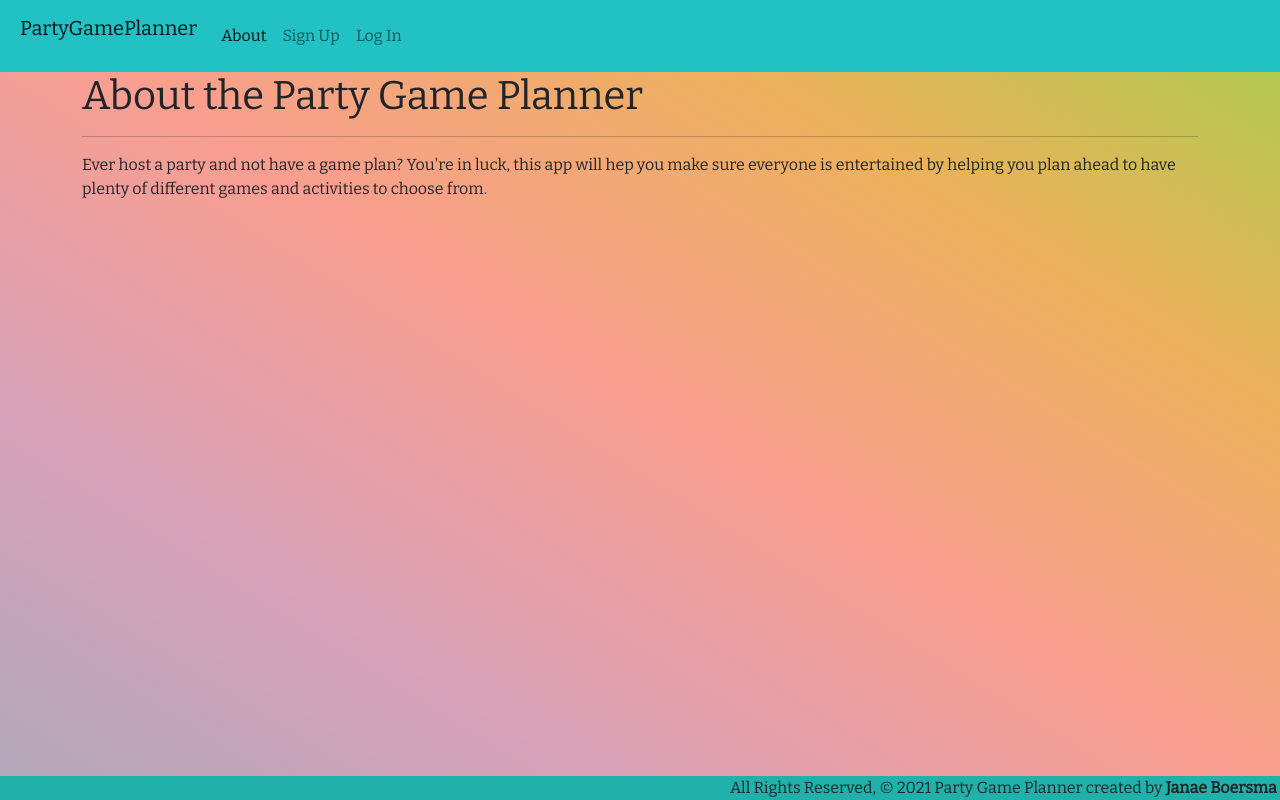
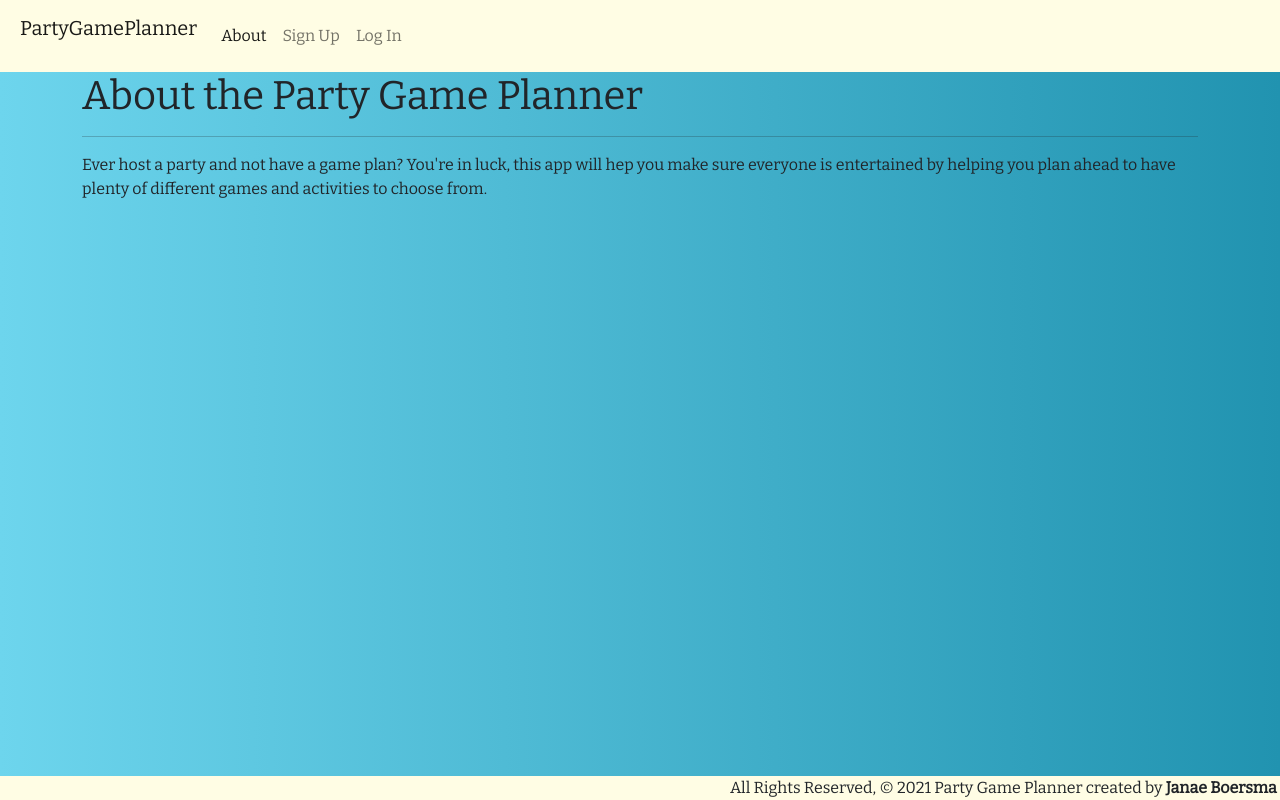
Before and after one commit to janae-b/partygameplanner, a Django app: page /about/ in a window 1280 px wide. Run offline with Django 3.2, Linux system fonts and the light colour scheme.

Commit message:
new color scheme

```diff
--- a/main_app/static/css/style.css
+++ b/main_app/static/css/style.css
@@ -3,7 +3,10 @@ body {
   font-family: 'Bitter', serif;
   min-height: 100vh;
   flex-direction: column;
-  background-image: linear-gradient(to right top, #b0a8b9, #d8a1b8, #f99e90, #ecb15b, #a6cf4c);
+  background: #2193b0;  /* fallback for old browsers */
+background: -webkit-linear-gradient(to right, #6dd5ed, #2193b0);  /* Chrome 10-25, Safari 5.1-6 */
+background: linear-gradient(to right, #6dd5ed, #2193b0); /* W3C, IE 10+/ Edge, Firefox 16+, Chrome 26+, Opera 12+, Safari 7+ */
+
 }
 
 main {
@@ -13,5 +16,5 @@ main {
 footer.page-footer {
   padding-top: 0;
   text-align: right;
-  background-color: lightseagreen;
+  background-color: #FFFDE4;
 }
--- a/main_app/templates/base.html
+++ b/main_app/templates/base.html
@@ -16,7 +16,7 @@
   {% comment %} <script src="https://cdnjs.cloudflare.com/ajax/libs/materialize/1.0.0/js/materialize.min.js"></script> {% endcomment %}
 </head>
 <body>
-  <nav class="navbar navbar-expand-lg navbar-light" style="background-color: #22c1c3">
+  <nav class="navbar navbar-expand-lg navbar-light" style="background-color: #FFFDE4">
   <div class="container-fluid">
     <a class="navbar-brand" href="/">&nbsp;&nbsp;PartyGamePlanner<ul>
           {% comment %} <li><a href="/" class="left brand-logo">&nbsp;&nbsp;PartyGamePlanner</a></li> {% endcomment %}
--- a/main_app/views.py
+++ b/main_app/views.py
@@ -96,21 +96,6 @@ def add_photo(request, game_id):
       print('An error occurred uploading file to S3: %s' % err)
   return redirect('detail', game_id=game_id)
 
-@login_required
-def add_photo_plan(request, plan_id):
-  photo_file = request.FILES.get('photo-file', None)
-  if photo_file:
-    s3 = boto3.client('s3')
-    key = uuid.uuid4().hex[:6] + photo_file.name[photo_file.name.rfind('.'):]
-    try:
-      s3.upload_fileobj(photo_file, BUCKET, key)
-      url = f"{S3_BASE_URL}{BUCKET}/{key}"
-      photo = Photo(url=url, plan_id=plan_id)
-      photo.save()
-    except Exception as err:
-      print('An error occurred uploading file to S3: %s' % err)
-  return redirect('detail', plan_id=plan_id)
-
 def signup(request):
   error_message = ''
   if request.method == 'POST':
```
